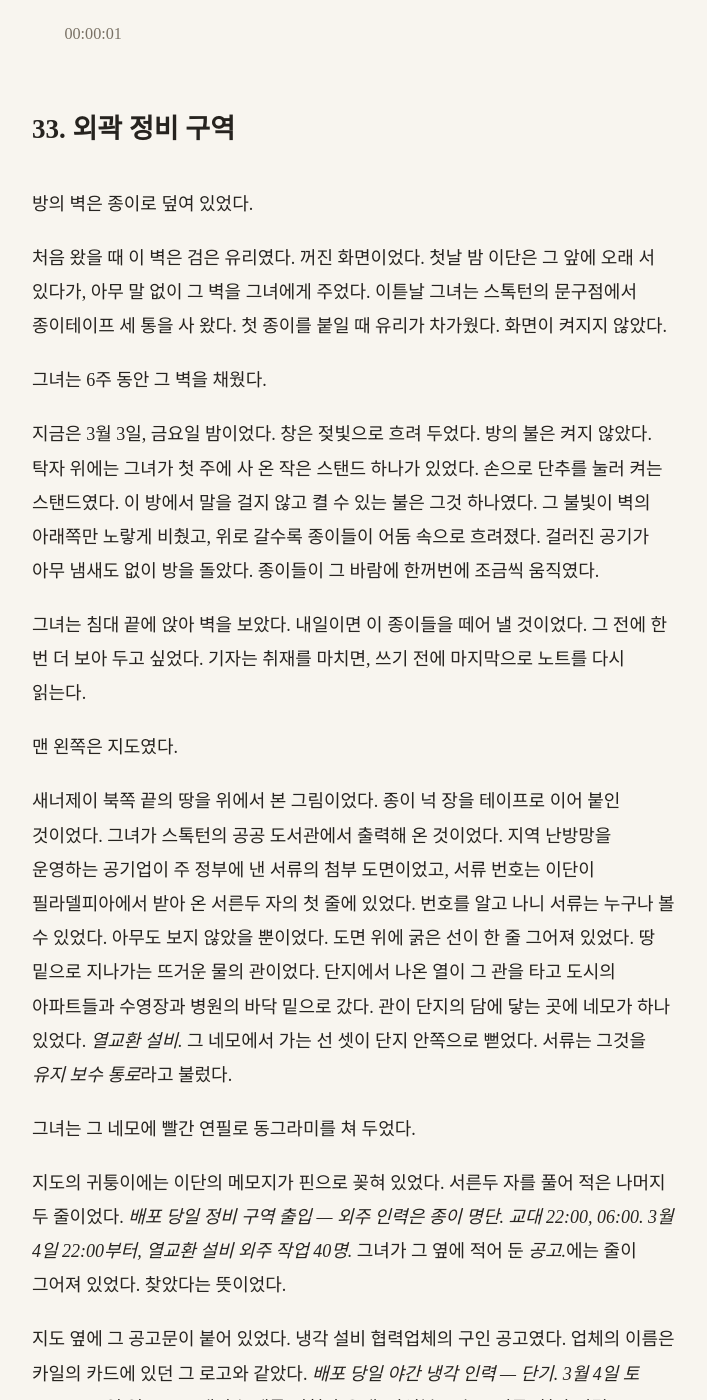
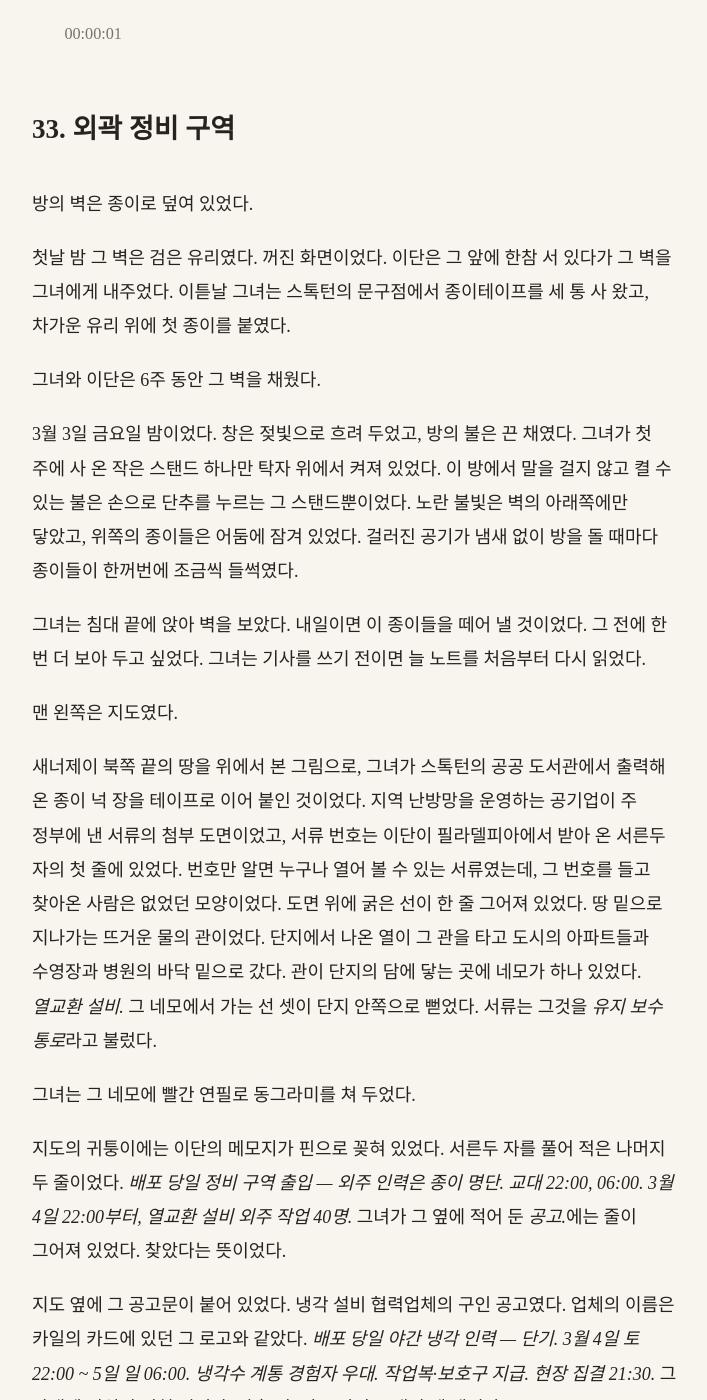
Before and after one commit to kangkkang/writer_s1_public, a Jekyll site: the page built from vol1/033.md, in a window 1280 px wide and 1400 px high. Shown: the whole window, without its empty margins (284-991 px from the left). Built offline with Jekyll 4.4.1, drawn with Linux system fonts in a browser that asks for light colours; our own code applies the rules of GitHub Pages for plain Markdown files; some of the changed text lies outside the part shown.

Commit message:
Update from https://github.com/kangkkang/writer_s1/commit/39803bd2dc8fd1886ba692a3b976250086eb3f26

```diff
--- a/vol1/033.md
+++ b/vol1/033.md
@@ -2,17 +2,17 @@
 
 방의 벽은 종이로 덮여 있었다.
 
-처음 왔을 때 이 벽은 검은 유리였다. 꺼진 화면이었다. 첫날 밤 이단은 그 앞에 오래 서 있다가, 아무 말 없이 그 벽을 그녀에게 주었다. 이튿날 그녀는 스톡턴의 문구점에서 종이테이프 세 통을 사 왔다. 첫 종이를 붙일 때 유리가 차가웠다. 화면이 켜지지 않았다.
+첫날 밤 그 벽은 검은 유리였다. 꺼진 화면이었다. 이단은 그 앞에 한참 서 있다가 그 벽을 그녀에게 내주었다. 이튿날 그녀는 스톡턴의 문구점에서 종이테이프를 세 통 사 왔고, 차가운 유리 위에 첫 종이를 붙였다.
 
-그녀는 6주 동안 그 벽을 채웠다.
+그녀와 이단은 6주 동안 그 벽을 채웠다.
 
-지금은 3월 3일, 금요일 밤이었다. 창은 젖빛으로 흐려 두었다. 방의 불은 켜지 않았다. 탁자 위에는 그녀가 첫 주에 사 온 작은 스탠드 하나가 있었다. 손으로 단추를 눌러 켜는 스탠드였다. 이 방에서 말을 걸지 않고 켤 수 있는 불은 그것 하나였다. 그 불빛이 벽의 아래쪽만 노랗게 비췄고, 위로 갈수록 종이들이 어둠 속으로 흐려졌다. 걸러진 공기가 아무 냄새도 없이 방을 돌았다. 종이들이 그 바람에 한꺼번에 조금씩 움직였다.
+3월 3일 금요일 밤이었다. 창은 젖빛으로 흐려 두었고, 방의 불은 끈 채였다. 그녀가 첫 주에 사 온 작은 스탠드 하나만 탁자 위에서 켜져 있었다. 이 방에서 말을 걸지 않고 켤 수 있는 불은 손으로 단추를 누르는 그 스탠드뿐이었다. 노란 불빛은 벽의 아래쪽에만 닿았고, 위쪽의 종이들은 어둠에 잠겨 있었다. 걸러진 공기가 냄새 없이 방을 돌 때마다 종이들이 한꺼번에 조금씩 들썩였다.
 
-그녀는 침대 끝에 앉아 벽을 보았다. 내일이면 이 종이들을 떼어 낼 것이었다. 그 전에 한 번 더 보아 두고 싶었다. 기자는 취재를 마치면, 쓰기 전에 마지막으로 노트를 다시 읽는다.
+그녀는 침대 끝에 앉아 벽을 보았다. 내일이면 이 종이들을 떼어 낼 것이었다. 그 전에 한 번 더 보아 두고 싶었다. 그녀는 기사를 쓰기 전이면 늘 노트를 처음부터 다시 읽었다.
 
 맨 왼쪽은 지도였다.
 
-새너제이 북쪽 끝의 땅을 위에서 본 그림이었다. 종이 넉 장을 테이프로 이어 붙인 것이었다. 그녀가 스톡턴의 공공 도서관에서 출력해 온 것이었다. 지역 난방망을 운영하는 공기업이 주 정부에 낸 서류의 첨부 도면이었고, 서류 번호는 이단이 필라델피아에서 받아 온 서른두 자의 첫 줄에 있었다. 번호를 알고 나니 서류는 누구나 볼 수 있었다. 아무도 보지 않았을 뿐이었다. 도면 위에 굵은 선이 한 줄 그어져 있었다. 땅 밑으로 지나가는 뜨거운 물의 관이었다. 단지에서 나온 열이 그 관을 타고 도시의 아파트들과 수영장과 병원의 바닥 밑으로 갔다. 관이 단지의 담에 닿는 곳에 네모가 하나 있었다. *열교환 설비.* 그 네모에서 가는 선 셋이 단지 안쪽으로 뻗었다. 서류는 그것을 *유지 보수 통로*라고 불렀다.
+새너제이 북쪽 끝의 땅을 위에서 본 그림으로, 그녀가 스톡턴의 공공 도서관에서 출력해 온 종이 넉 장을 테이프로 이어 붙인 것이었다. 지역 난방망을 운영하는 공기업이 주 정부에 낸 서류의 첨부 도면이었고, 서류 번호는 이단이 필라델피아에서 받아 온 서른두 자의 첫 줄에 있었다. 번호만 알면 누구나 열어 볼 수 있는 서류였는데, 그 번호를 들고 찾아온 사람은 없었던 모양이었다. 도면 위에 굵은 선이 한 줄 그어져 있었다. 땅 밑으로 지나가는 뜨거운 물의 관이었다. 단지에서 나온 열이 그 관을 타고 도시의 아파트들과 수영장과 병원의 바닥 밑으로 갔다. 관이 단지의 담에 닿는 곳에 네모가 하나 있었다. *열교환 설비.* 그 네모에서 가는 선 셋이 단지 안쪽으로 뻗었다. 서류는 그것을 *유지 보수 통로*라고 불렀다.
 
 그녀는 그 네모에 빨간 연필로 동그라미를 쳐 두었다.
 
@@ -20,11 +20,11 @@
 
 지도 옆에 그 공고문이 붙어 있었다. 냉각 설비 협력업체의 구인 공고였다. 업체의 이름은 카일의 카드에 있던 그 로고와 같았다. *배포 당일 야간 냉각 인력 — 단기. 3월 4일 토 22:00 ~ 5일 일 06:00. 냉각수 계통 경험자 우대. 작업복·보호구 지급. 현장 집결 21:30.* 그 아래에 인원이 적혀 있었다. 마흔 명. 평소 야간 교대의 네 배였다.
 
-그녀는 그 숫자 옆에 연필로 적어 두었다. *연산이 폭증하면 열이 폭증한다. 열이 폭증하면 사람이 폭증한다.* 그 밑에 줄을 하나 긋고, 다시 적었다. *낯선 얼굴이 가장 많은 밤.*
+그녀는 그 숫자 옆에 연필로 적어 두었다. *연산이 늘면 열이 늘고, 열이 늘면 사람이 는다.* 그 밑에 줄을 긋고 한 줄을 더 적었다. *낯선 얼굴이 가장 많은 밤.*
 
-공고 아래에 메모지 석 장이 나란히 있었다. 그녀의 글씨였다. 인터뷰를 받아 적은 것이었다. 채널은 종이 명단이 있다는 데까지만 말했다. 그 종이를 누가 어떻게 보는지는 사람에게 물어야 했다.
+공고 아래에는 그녀가 인터뷰를 받아 적은 메모지 석 장이 나란히 붙어 있었다. 서른두 자가 알려 준 것은 종이 명단이 있다는 사실까지였다. 그 명단을 누가 어떻게 확인하는지는 사람에게 물어서 알아내야 했다.
 
-그 남자의 이름은 메모지에 없었다. 그녀가 쓰지 않았다. 스톡턴의 철길 옆 식당에서 만났다. 예순이 다 된 남자였다. 시냅스 단지의 정문에서 12년을 일했고, 2년 전에 해고되었다. 정문의 사람 넷이 둘이 되었고, 그다음 해에는 하나가 되었다. 그 하나가 그가 아니었다. 남자는 커피에 설탕을 넉 봉 넣었다. 그녀가 그것을 세는 것을 남자가 보았다. 남자가 웃었다. 밤 근무를 오래 하면 단 게 당긴다고 했다.
+그 남자의 이름은 메모지에 적지 않았다. 스톡턴의 철길 옆 식당에서 만났다. 예순이 다 된 남자였다. 시냅스 단지의 정문에서 12년을 일했고, 2년 전에 해고되었다. 정문의 사람 넷이 둘이 되었고, 그다음 해에는 하나가 되었다. 그 하나가 그가 아니었다. 남자는 커피에 설탕을 넉 봉 넣었다. 그녀가 그것을 세는 것을 남자가 보았다. 남자가 웃었다. 밤 근무를 오래 하면 단 게 당긴다고 했다.
 
 "협력업체 사람들은 종이에 써요. 명단이 종이로 와요. 업체가 전날 팩스로 보내요. 지금도 팩스를 써요, 거기는. 손목으로 찍는 건 직원들이고. 하청의 하청은 손목을 안 줘요. 하루 쓰고 말 사람들이니까." 남자가 말했다.
 
```
